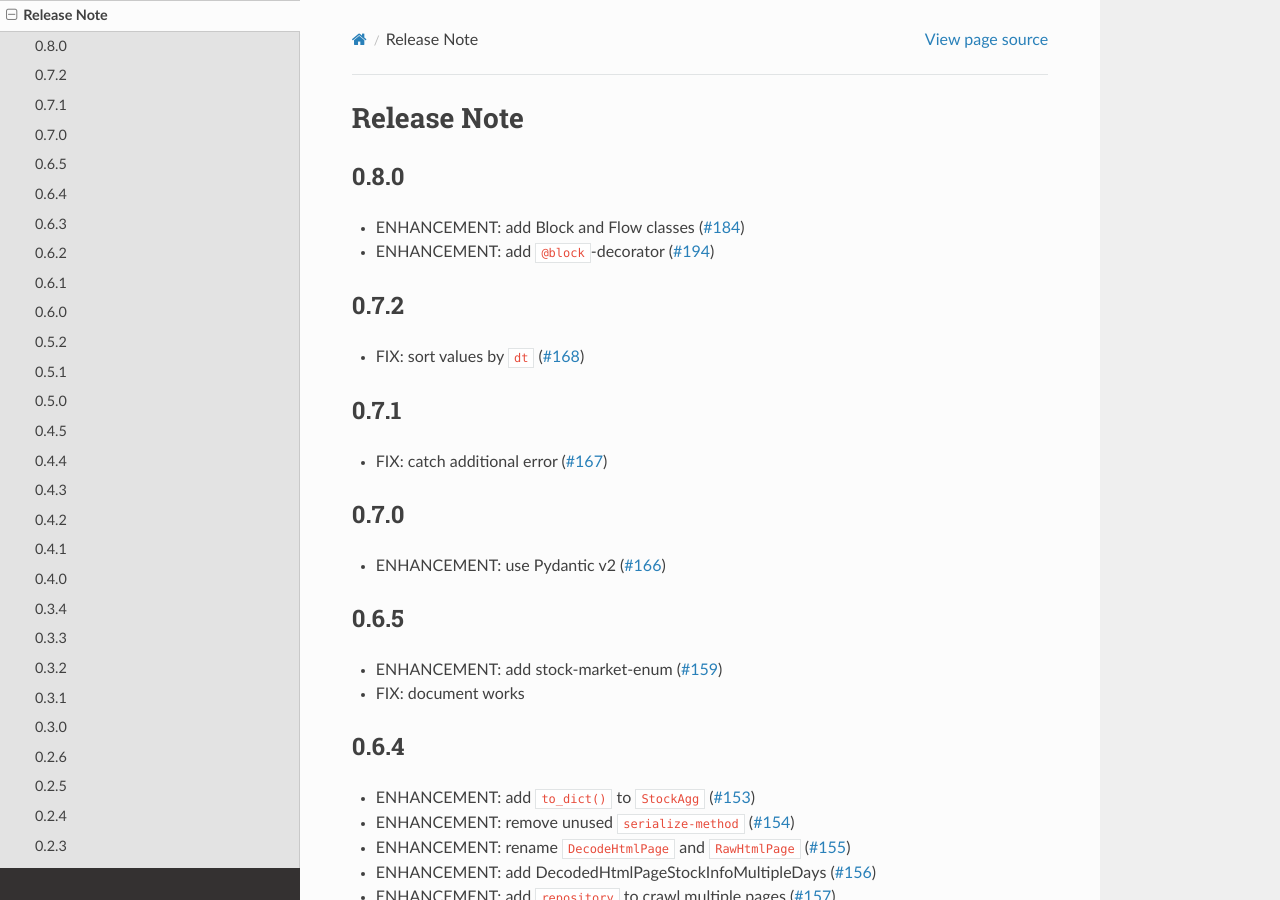
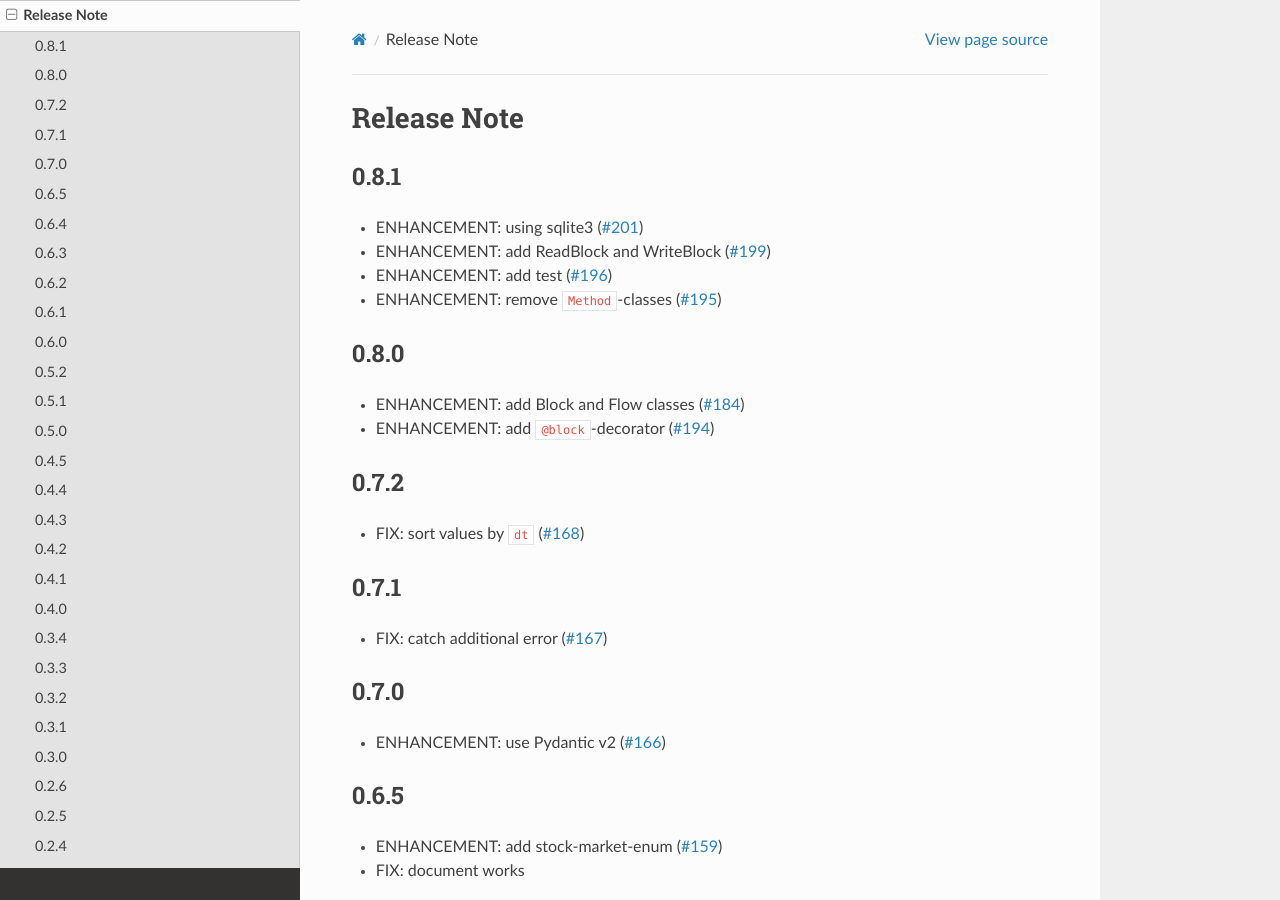
Before and after one commit to gsy0911/kabutobashi, a Sphinx documentation site: the page built from docs/sources/release.md, in a window 1280 px wide and 900 px high. Built offline with Sphinx 7.4.7 and the Read the Docs theme 2.0.0, drawn with Linux system fonts in a browser that asks for light colours.

Commit message:
update docs

```diff
--- a/docs/sources/release.md
+++ b/docs/sources/release.md
@@ -1,4 +1,11 @@
 # Release Note
+
+## 0.8.1
+
+- ENHANCEMENT: using sqlite3 ([#201](https://github.com/gsy0911/kabutobashi/issues/201))
+- ENHANCEMENT: add ReadBlock and WriteBlock ([#199](https://github.com/gsy0911/kabutobashi/issues/199))
+- ENHANCEMENT: add test ([#196](https://github.com/gsy0911/kabutobashi/issues/196))
+- ENHANCEMENT: remove `Method`-classes ([#195](https://github.com/gsy0911/kabutobashi/issues/195))
 
 ## 0.8.0
 
```
